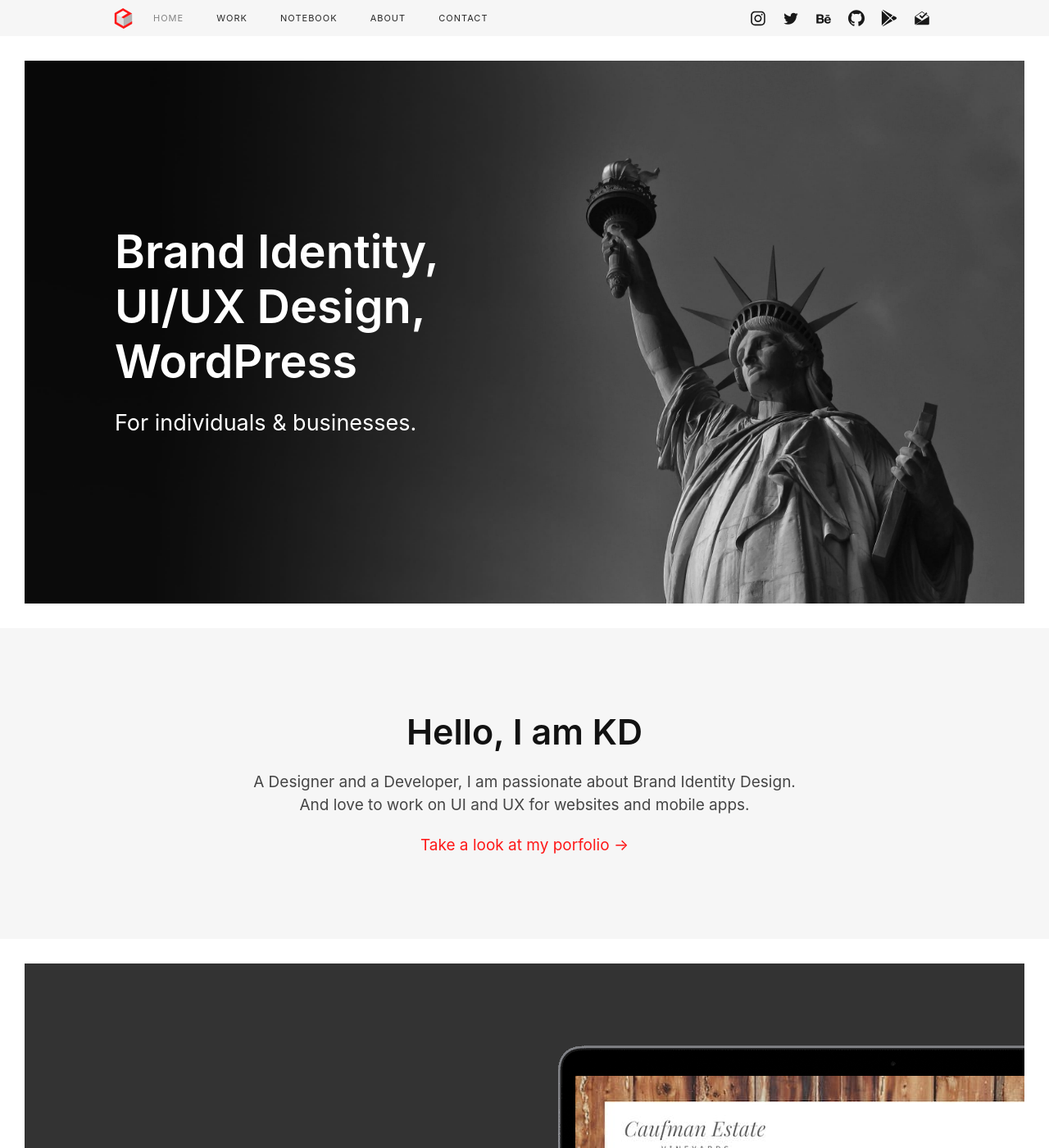
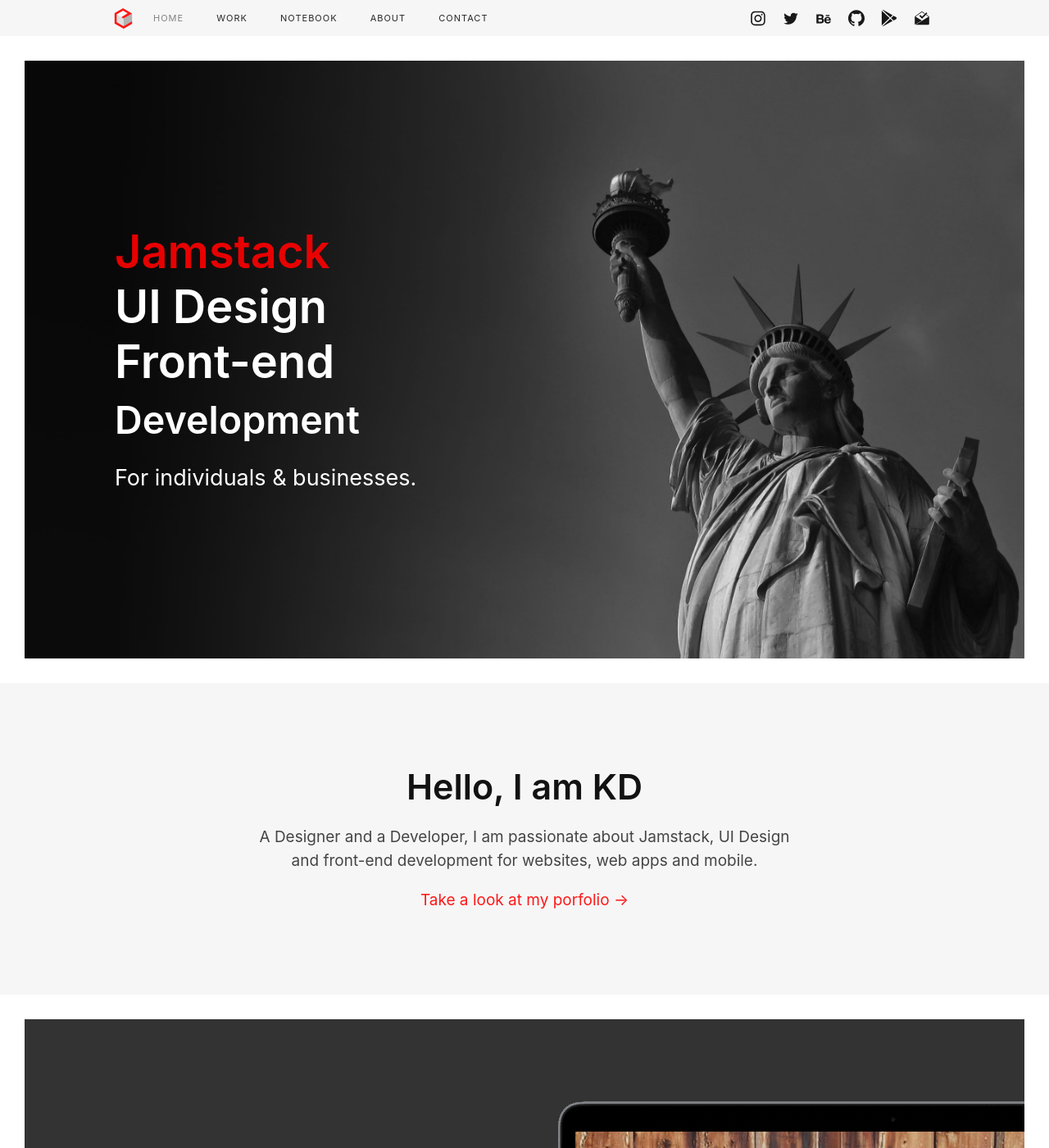
Before and after one commit to kshitijdeota/kdpixels.com, a Jekyll site: the page built from index.html, in a window 1280 px wide and 1400 px high. Shown: the whole window at 82% size. Built offline with Jekyll 4.4.1, drawn with Linux system fonts in a browser that asks for light colours.

Commit message:
update hero message

```diff
--- a/_layouts/home.html
+++ b/_layouts/home.html
@@ -4,9 +4,10 @@
 <div class="kd-intro">
     <div class="container">
         <h1 class="kd-intro-title">
-            Brand Identity,<br>
-            UI/UX Design,<br>
-            WordPress<br>
+            <a href="https://jamstack.org">Jamstack</a><br>
+            UI Design<br>
+            Front-end<br>
+            <small>Development</small>
         </h1>
         <span class="kd-small-text">
         For individuals &amp; businesses.
@@ -17,8 +18,8 @@
 <div class="kd-cta">
     <div class="container">
         <h2 class="kd-cta-title">Hello, I am KD</h2>
-        <p>A Designer and a Developer, I am passionate about Brand Identity Design.</p>
-        <p>And love to work on UI and UX for websites and mobile apps.</p>
+        <p>A Designer and a Developer, I am passionate about Jamstack, UI Design</p>
+        <p>and front-end development for websites, web apps and mobile.</p>
         <p><a class="kd-cta-button" href="/work/">Take a look at my porfolio &#8594</a></p>
     </div>
 </div>
```
Also changed, not shown: Gemfile.lock.
